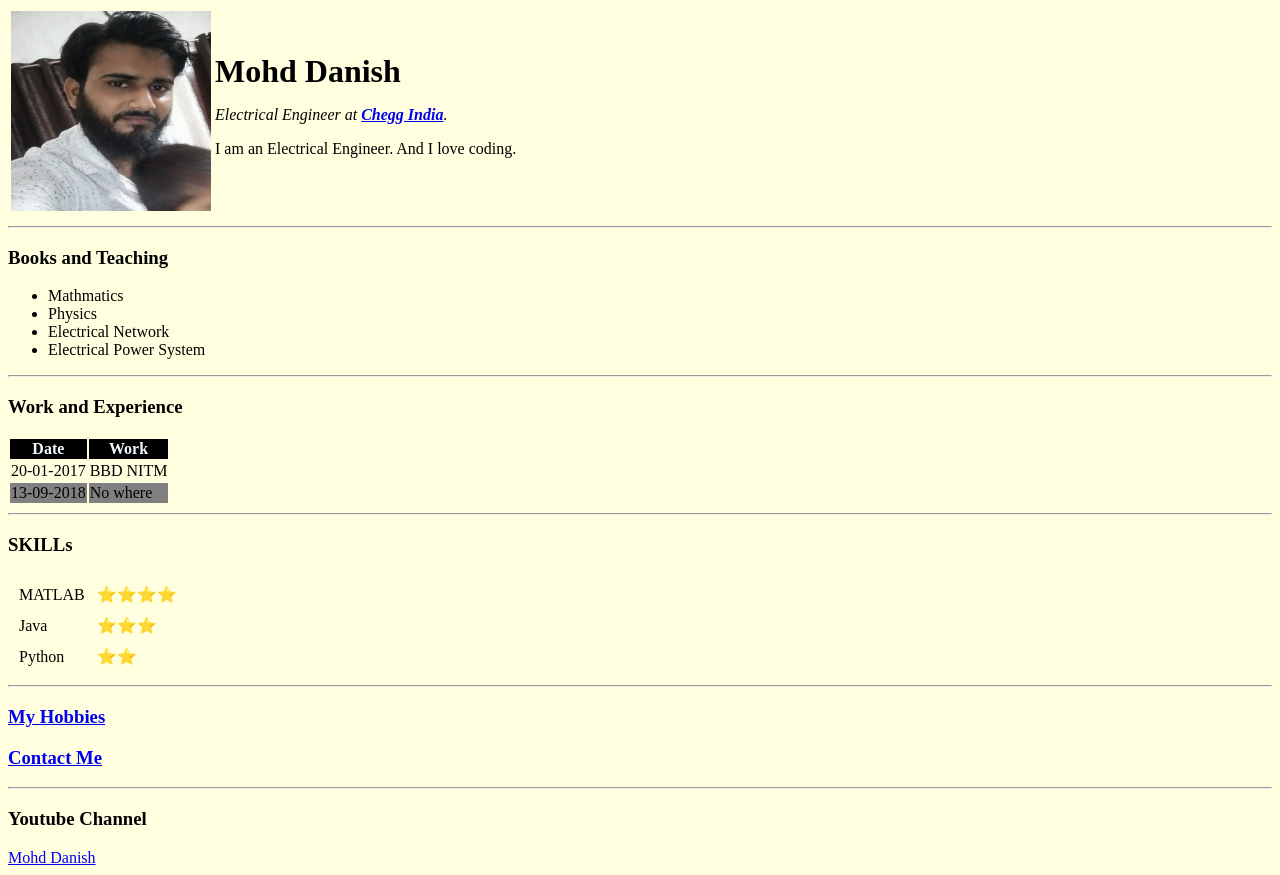
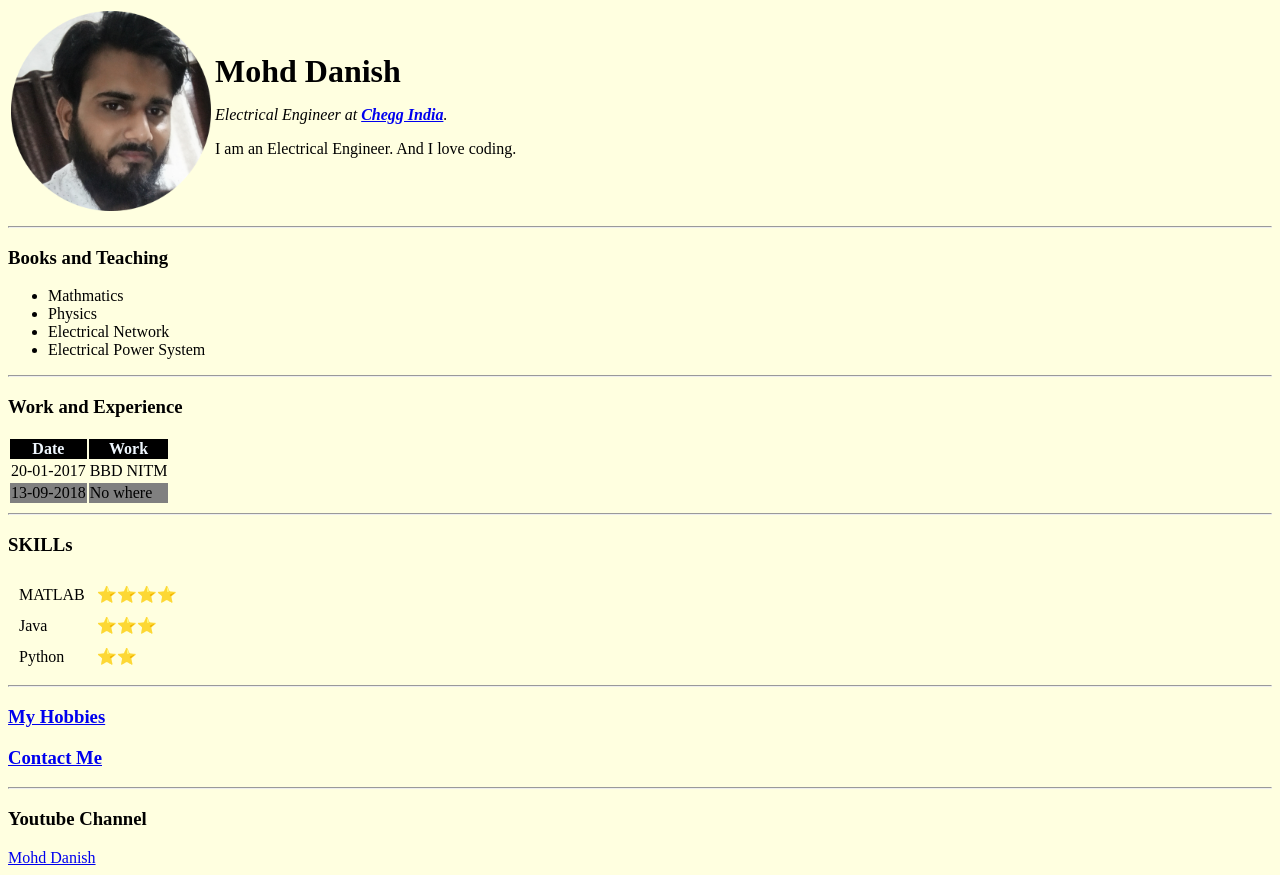
Before and after one commit to mdanish487/cv, a plain HTML site: page index.html in a window 1280 px wide. Drawn offline with Linux system fonts and the light colour scheme.

Commit message:
Added circled image

```diff
--- a/index.html
+++ b/index.html
@@ -8,7 +8,7 @@
     <table>
       <td>
         <img
-          src="mypic.jpg"
+          src="circled.png"
           width="200"
           height="200"
           alt="danish profile pic"
```
